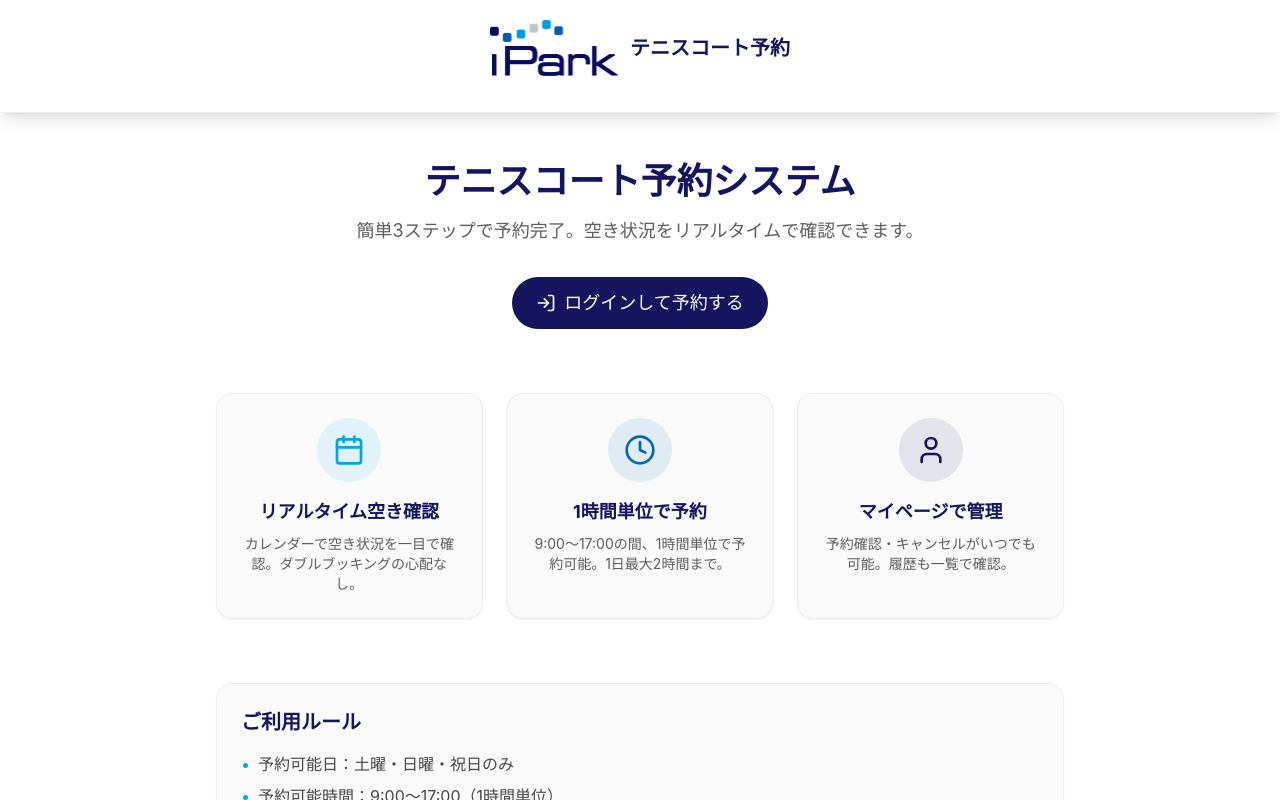
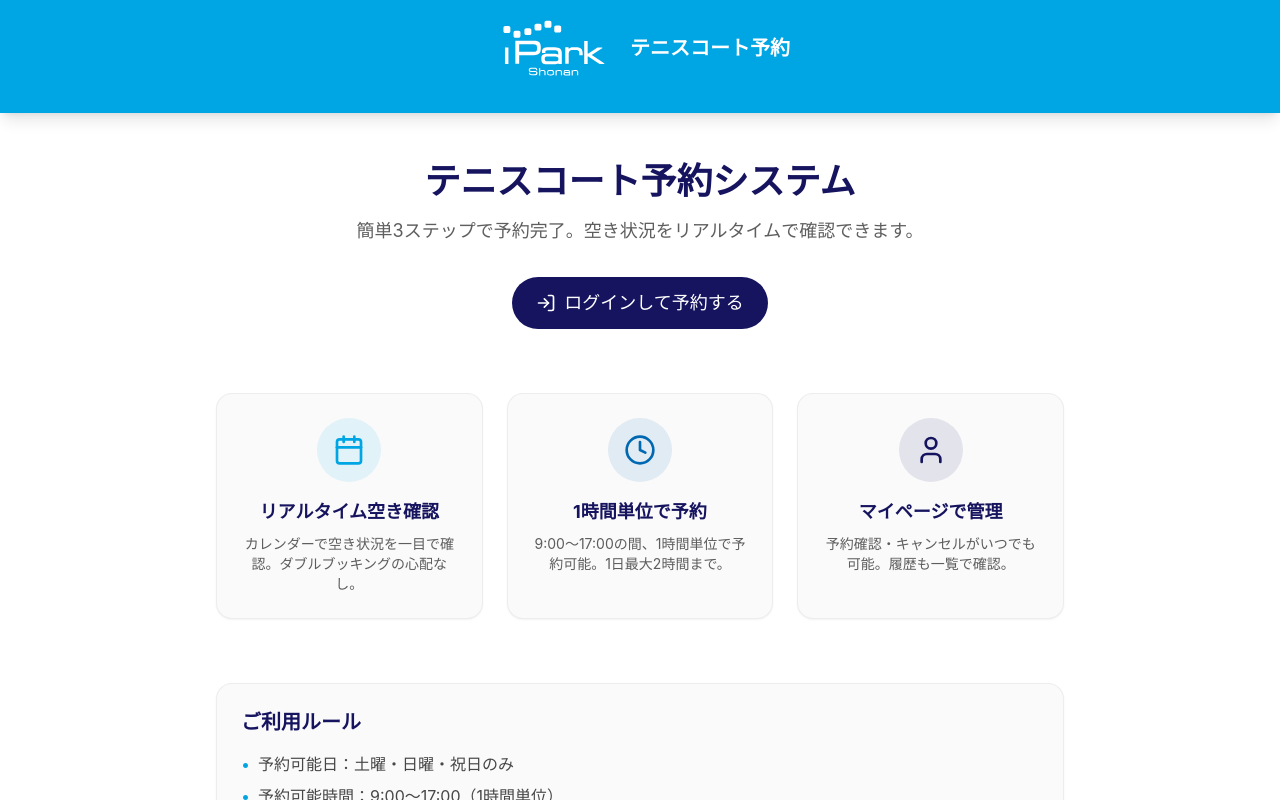
Before and after one commit to TatsuhitoDT/tennis-reservation-app, a Next.js app: page / in a window 1280 px wide. Shown: the top 800 px of the page. Built offline with nearby package versions, Linux system fonts and the light colour scheme; no server answers.

Commit message:
Update header: Change banner color to Pantone 7460 and update logo to logo-white.svg

```diff
--- a/src/components/Header.tsx
+++ b/src/components/Header.tsx
@@ -37,27 +37,27 @@ export default function Header() {
   };
 
   return (
-    <header className="bg-white text-on-background shadow-lg border-b border-outline/20">
+    <header className="bg-primary-accent text-white shadow-lg border-b border-primary-accent/20">
       <div className="max-w-6xl mx-auto px-6 py-4">
         {/* ロゴとログアウト */}
         <div className="flex items-center justify-center mb-4 relative">
           <div className="flex items-center gap-3">
             <div className="relative w-32 h-16">
               <Image
-                src="/ipark_logo.png"
+                src="/logo-white.svg"
                 alt="iPark Logo"
                 fill
                 className="object-contain"
                 priority
               />
             </div>
-            <h1 className="text-xl font-bold text-primary">テニスコート予約</h1>
+            <h1 className="text-xl font-bold text-white">テニスコート予約</h1>
           </div>
 
           {user && (
             <button
               onClick={handleLogout}
-              className="absolute right-0 flex items-center gap-2 px-4 py-2 rounded-lg bg-primary text-on-primary hover:bg-primary-light transition-colors text-sm"
+              className="absolute right-0 flex items-center gap-2 px-4 py-2 rounded-lg bg-white/20 text-white hover:bg-white/30 transition-colors text-sm backdrop-blur-sm"
             >
               <LogOut className="w-4 h-4" />
               ログアウト
@@ -68,13 +68,13 @@ export default function Header() {
 
         {/* タブナビゲーション */}
         {user && (
-          <nav className="flex gap-2 border-b border-outline/20 justify-center">
+          <nav className="flex gap-2 border-b border-white/20 justify-center">
             <button
               onClick={() => router.push("/")}
               className={`px-6 py-3 font-medium transition-colors border-b-2 ${
                 isActive("/")
-                  ? "border-primary text-primary"
-                  : "border-transparent text-on-background/70 hover:text-primary"
+                  ? "border-white text-white"
+                  : "border-transparent text-white/70 hover:text-white"
               }`}
             >
               <div className="flex items-center gap-2">
@@ -86,8 +86,8 @@ export default function Header() {
               onClick={() => router.push("/dashboard")}
               className={`px-6 py-3 font-medium transition-colors border-b-2 ${
                 isActive("/dashboard")
-                  ? "border-primary text-primary"
-                  : "border-transparent text-on-background/70 hover:text-primary"
+                  ? "border-white text-white"
+                  : "border-transparent text-white/70 hover:text-white"
               }`}
             >
               <div className="flex items-center gap-2">
@@ -99,8 +99,8 @@ export default function Header() {
               onClick={() => router.push("/mypage")}
               className={`px-6 py-3 font-medium transition-colors border-b-2 ${
                 isActive("/mypage")
-                  ? "border-primary text-primary"
-                  : "border-transparent text-on-background/70 hover:text-primary"
+                  ? "border-white text-white"
+                  : "border-transparent text-white/70 hover:text-white"
               }`}
             >
               <div className="flex items-center gap-2">
```
Also changed, not shown: public/logo-white.svg (added), 1 other file (tests, documents, lock files or other folders).
